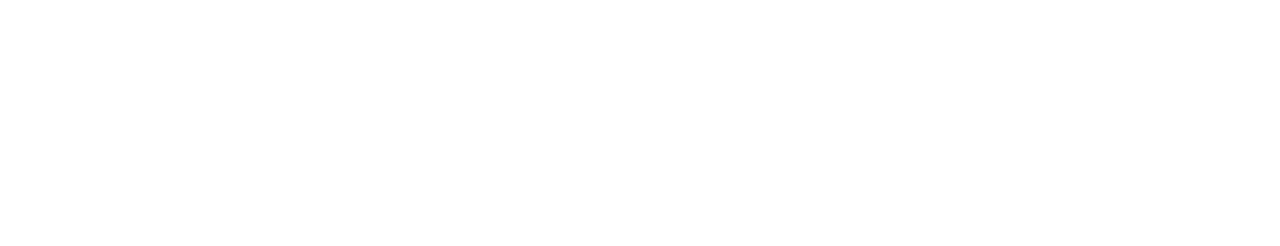
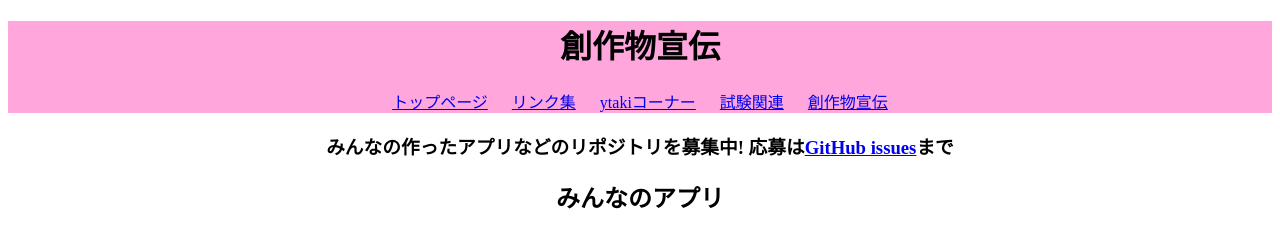
Before and after one commit to sg-tera/22i-portal, a website: page src/advertise.html in a window 1280 px wide. Drawn offline with Linux system fonts and the light colour scheme.

Commit message:
宣伝ページ追加に伴う改修

```diff
--- a/src/advertise.html
+++ b/src/advertise.html
@@ -1,4 +1,46 @@
 <!DOCTYPE html>
 <html>
 
+<head>
+    <meta charset="utf-8">
+    <meta name="viewport" content="width=device-width,initial-scale=1">
+    <title>3Iポータル@創作物宣伝</title>
+    <style>
+        .titleber {
+            background-color: #FFA7DD;
+            width: 100%;
+            text-align: center;
+        }
+
+        .titleber a {
+            margin: 0 10px;
+        }
+
+        .link {
+            text-align: center;
+        }
+
+        .major-links {
+            margin: 0 1rem;
+        }
+    </style>
+</head>
+
+<body>
+    <div class="titleber">
+        <h1>創作物宣伝</h1>
+        <p>
+            <a href="./index.html">トップページ</a>
+            <a href="./link.html">リンク集</a>
+            <a href="./ytaki.html">ytakiコーナー</a>
+            <a href="./exam.html">試験関連</a>
+            <a href="./advertise.html">創作物宣伝</a>
+        </p>
+    </div>
+    <section class="link">
+        <h3>みんなの作ったアプリなどのリポジトリを募集中! 応募は<a href="https://github.com/sg-TERA/22i-portal/issues">GitHub issues</a>まで</h3>
+        <h2>みんなのアプリ</h2>
+    </section>
+</body>
+
 </html>
```
Also changed, not shown: src/index.html (+1 -0 lines), src/link.html (+1 -0 lines), src/ytaki.html (+1 -0 lines).
